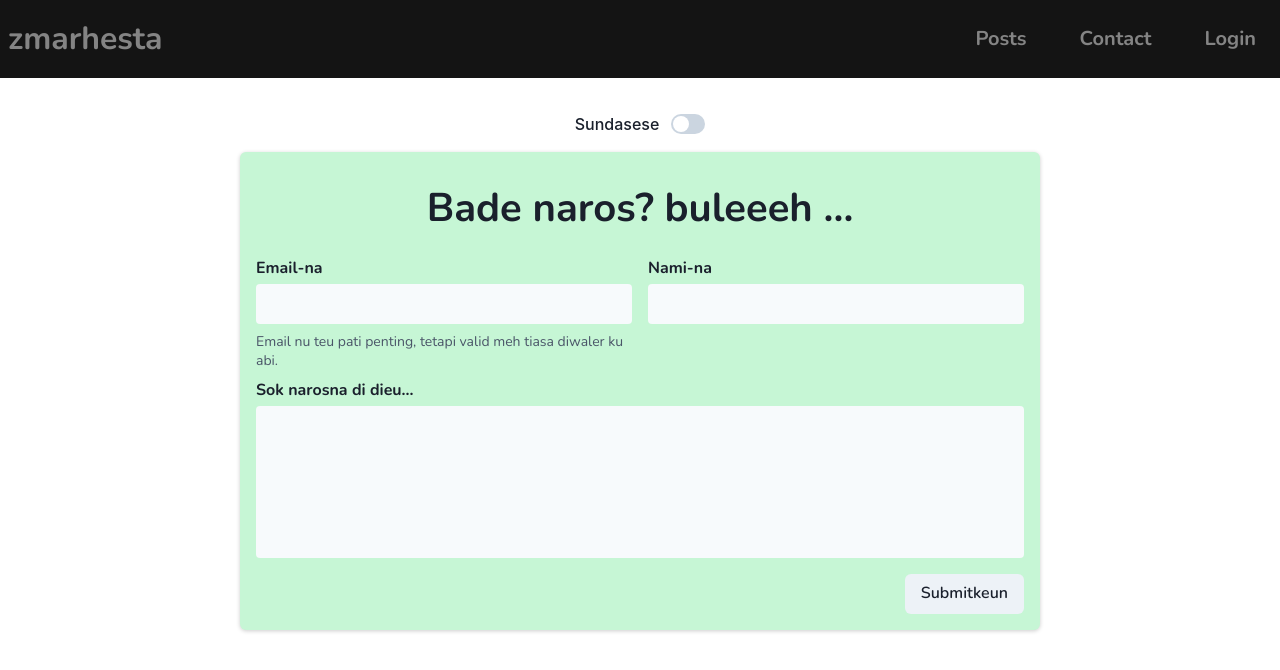
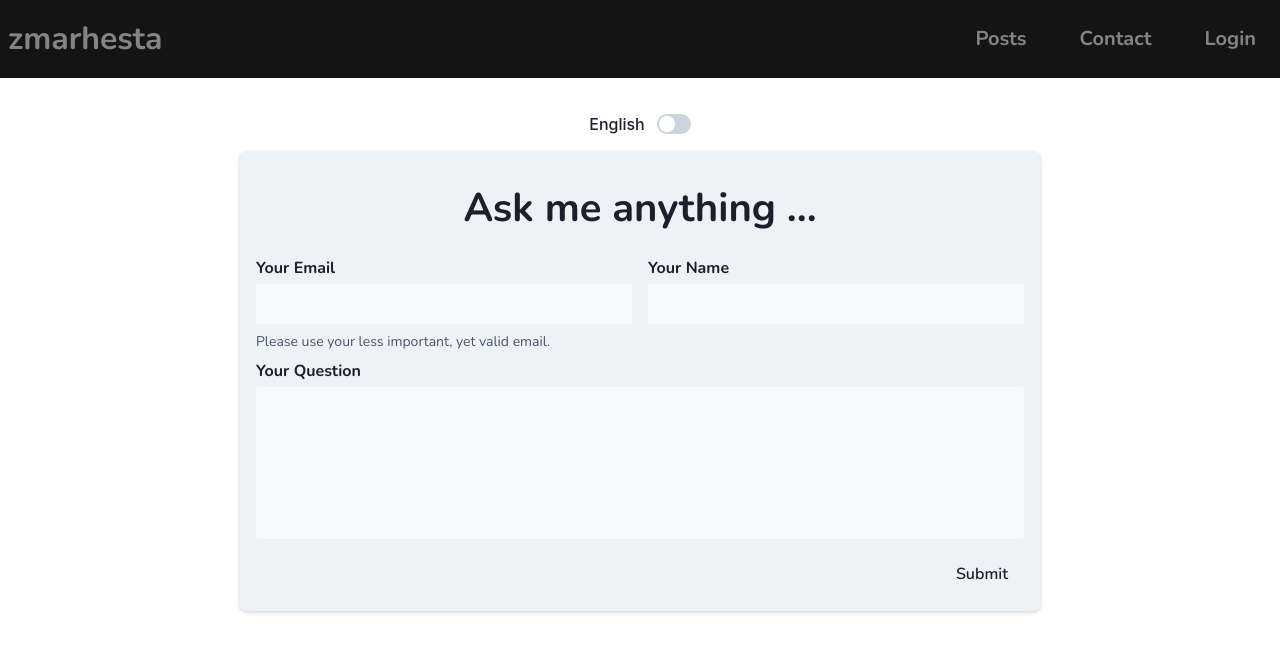
Before and after one commit to zubeirarhesta/cohico, a Next.js app: page /contact in a window 1280 px wide. Shown: the top 670 px of the page. Built offline with nearby package versions, Linux system fonts and the light colour scheme.

Commit message:
fixing the switch in contact

```diff
--- a/components/contact/contact-form.js
+++ b/components/contact/contact-form.js
@@ -5,7 +5,6 @@ import {
   FormHelperText,
   FormLabel,
   Heading,
-  Highlight,
   Input,
   Switch,
   Textarea,
@@ -140,7 +139,7 @@ export default function ContactForm() {
         mt={["1rem", "2rem"]}
       >
         <FormLabel htmlFor="email-alerts" mb="0">
-          {isSundanese ? "English" : "Sundasese"}
+          {!isSundanese ? "English" : "Sundasese"}
         </FormLabel>
         <Switch id="email-alerts" onChange={setSundanese} />
       </FormControl>
@@ -148,7 +147,7 @@ export default function ContactForm() {
         as="section"
         margin={["0.5rem auto", "1rem auto"]}
         borderRadius="6px"
-        backgroundColor={isSundanese ? "gray.100" : "green.100"}
+        backgroundColor={!isSundanese ? "gray.100" : "green.100"}
         width="90%"
         maxWidth="50rem"
         padding="1rem"
@@ -161,7 +160,10 @@ export default function ContactForm() {
           textAlign={["left", "center"]}
           fontFamily={nunito}
         >
-          {isSundanese ? "Ask me anything ..." : "Bade naros? buleeeh ..."}
+          {!isSundanese
+            ? "Ask me anything ..."
+            : `Bade naros?
+            buleeeh ...`}
         </Heading>
         <FormControl
           as="form"
@@ -171,7 +173,7 @@ export default function ContactForm() {
           <Box display="flex" columnGap="1rem" flexWrap="wrap">
             <Box flex="1" minWidth="10rem">
               <FormLabel htmlFor="email" sx={labelStyle}>
-                {isSundanese ? "Your Email" : "Email-na"}
+                {!isSundanese ? "Your Email" : "Email-na"}
               </FormLabel>
               <Input
                 as="input"
@@ -183,14 +185,14 @@ export default function ContactForm() {
                 sx={inputStyle}
               />
               <FormHelperText>
-                {isSundanese
+                {!isSundanese
                   ? "Please use your less important, yet valid email."
                   : "Email nu teu pati penting, tetapi valid meh tiasa diwaler ku abi."}
               </FormHelperText>
             </Box>
             <Box flex="1" minWidth="10rem">
               <FormLabel htmlFor="name" sx={labelStyle}>
-                {isSundanese ? "Your Name" : "Nami-na"}
+                {!isSundanese ? "Your Name" : "Nami-na"}
               </FormLabel>
               <Input
                 as="input"
@@ -205,7 +207,7 @@ export default function ContactForm() {
           </Box>
           <Box flex="1" minWidth="10rem">
             <FormLabel htmlFor="message" sx={labelStyle}>
-              {isSundanese ? "Your Question" : "Sok narosna di dieu..."}
+              {!isSundanese ? "Your Question" : "Sok narosna di dieu..."}
             </FormLabel>
             <Textarea
               id="message"
@@ -218,7 +220,7 @@ export default function ContactForm() {
           </Box>
           <Box marginTop="1rem" textAlign="right" onClick={onOpen}>
             <Button as="button" type="submit">
-              {isSundanese ? "Submit" : "Submitkeun"}
+              {!isSundanese ? "Submit" : "Submitkeun"}
             </Button>
           </Box>
         </FormControl>
```
